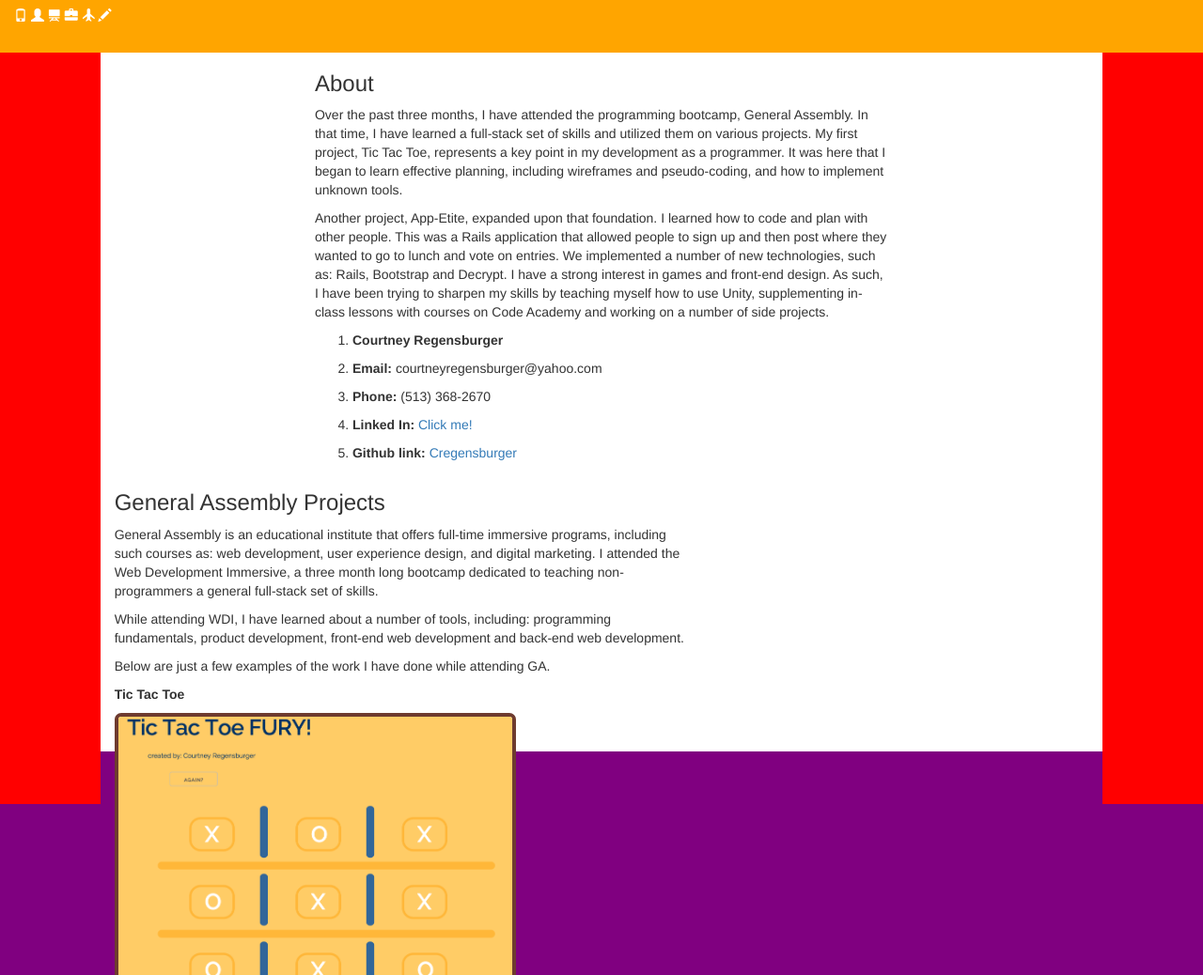
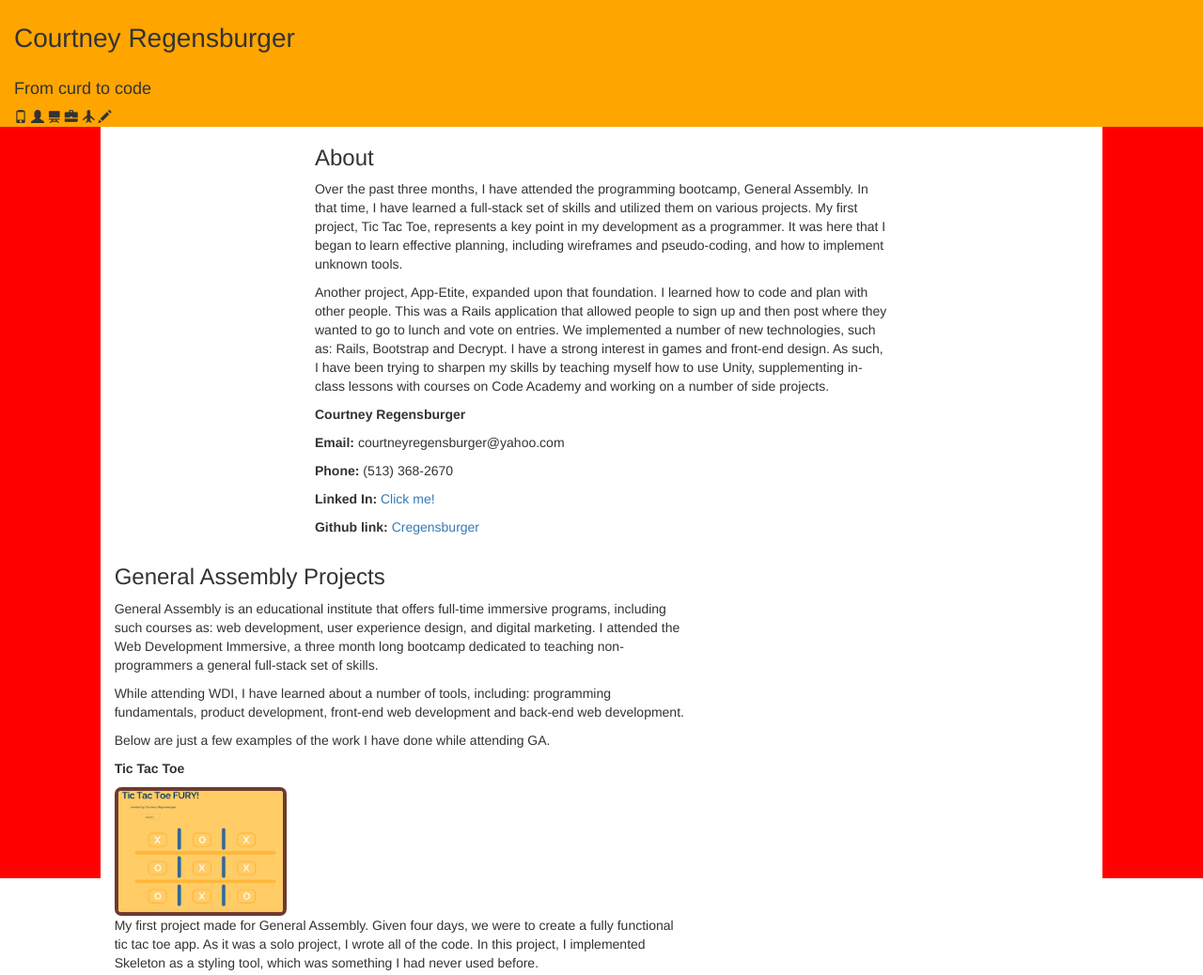
Before and after one commit to Cregensburger/portfolioSite2, a plain HTML site: page index.html in a window 1280 px wide. Shown: the top 1038 px of the page at 94% size. Drawn offline with nearby package versions, Linux system fonts and the light colour scheme; a script that the page names is missing.

Commit message:
fixing css

```diff
--- a/css/stylesheet.css
+++ b/css/stylesheet.css
@@ -1,18 +1,18 @@
 /* Overarching body style*/
-	body, html {
+	body {
 		height:calc(100%);
+		background-color: pink;
 		background-size: cover;
-		background-color: purple;
-		margin: 0;
-		border: 0;
-		padding: 0;
 	}
 
+	html {
+		height: 100%;
+		width: 100%;
+	}
 
 /* Navbar styling */
 	#navigation {
 		background-color: orange;
-		height: calc(100% - 93%);
 		width: 100%;
 		margin: 0;
 		z-index: 2;
@@ -20,17 +20,41 @@
 		padding-top: .5em;
 	}
 
-	.col-xs-12:nth-child(1) span {
+	.col-xs-12:nth-child(1) span{
 		color: white;
-		font-size: 1em;
+		font-size: 1.6em;
+		display: inline-block;
+	    margin-left: auto;
+	    margin-right: auto;
+	    width: 7em;
+	    position: relative;
+	    left: 20%;
+	}
+
+
+#tagline {
+	display: inline-block;
+}
+/* About Me Styling */
+	/* number removal */
+	#contactMeList {
+		list-style: none;
+		padding-left: 0;
+	}
+
+/* Project Styling Section */
+	.projectImages {
+		height: 10%;
+		width: 30%;
+		border: .3em solid #6E3B2F;
+		border-radius: .5em;
 	}
 
 /* Bars on either side */
 	.col-xs-1 {
 		background: red;
-		position: fixed;
 	    height: 100%;
-	    width: calc(100% - 50%);
+	    width: 100%;
 	}
 
 		.col-xs-1:nth-child(1) {
@@ -41,10 +65,8 @@
 			float: right;
 		}
 
-/* Project Styling Section */
-	.projectImages {
-		height: 50%;
-		width: 70%;
-		border: .3em solid #6E3B2F;
-		border-radius: .5em;
-	}
+/* body content. All starts out hidden save for about information */
+
+span .col-xs-6 {
+	display: hidden;
+}
--- a/index.html
+++ b/index.html
@@ -16,10 +16,18 @@
 		<!-- normalizing links -->
 		<script src="http://html5shim.googlecode.com/svn/trunk/html5.js"></script>
 		<link rel="stylesheet" href="css/normalize.css">
+
 	</head>
+	<body>
 
-	<body>
+
 		<div class="row" id="navigation">
+			<div class="col-xs-10" id="nameHolder">
+				<h1>Courtney Regensburger</h1>
+			</div>
+			<div class="col-xs-10" id="tagline">
+				<h4>From curd to code</h4>
+			</div>
 			<div class="col-xs-12">
 				<span class="icons">
 					<span class="glyphicon glyphicon-phone" aria-hidden="true"></span>
```
